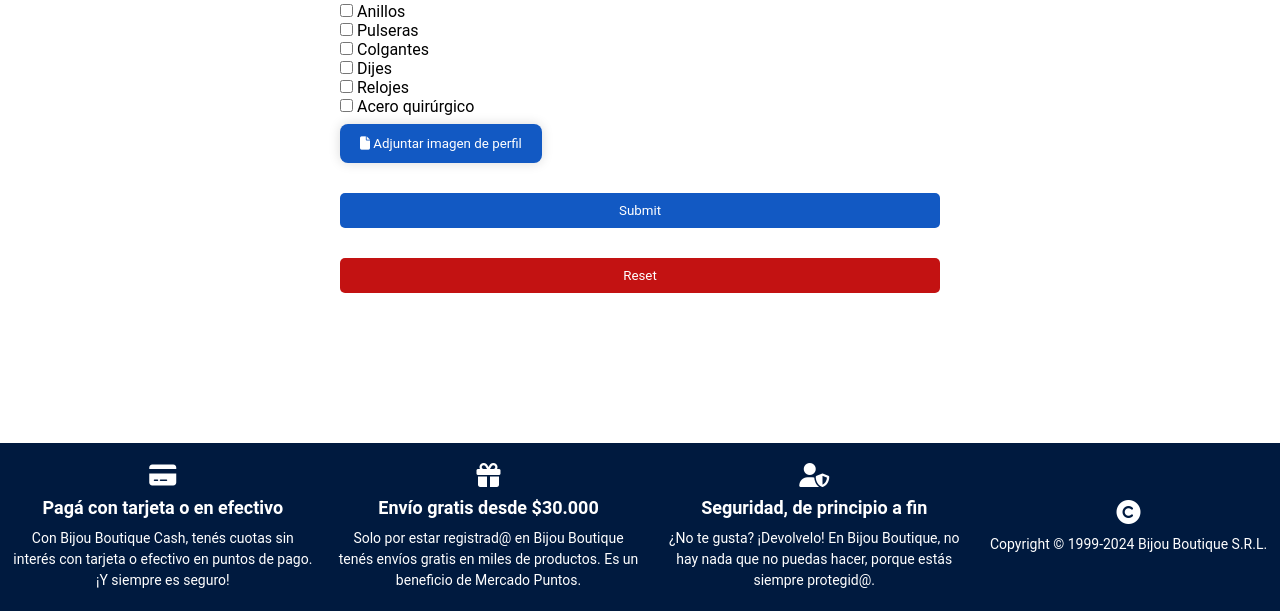
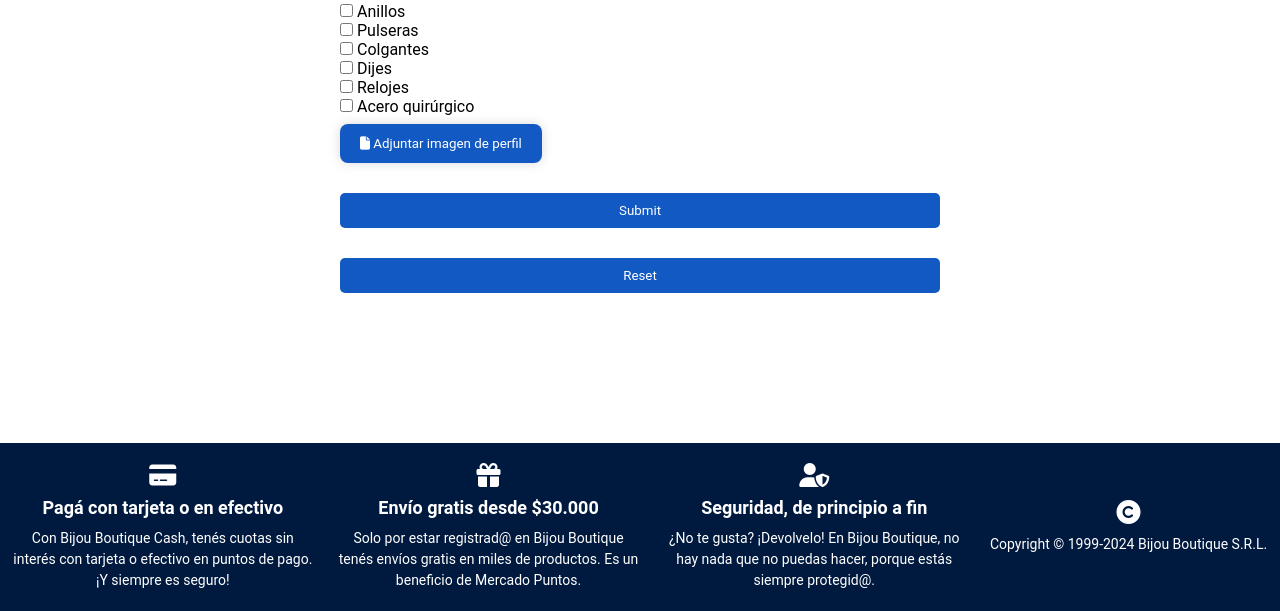
Before and after one commit to DH-Comision-07/Grupo-4-Bijou-Boutique, a Node server app: page /create/ in a window 1280 px wide. Shown: the part 970-1581 px from the top of the page. Run offline with Node 20, Linux system fonts and the light colour scheme.

Commit message:
color #1259c3

```diff
--- a/public/css/register.css
+++ b/public/css/register.css
@@ -104,7 +104,7 @@
   }
 
   .reset {
-    background-color: #c31212;
+    background-color: #1259c3;
   }
 
 
```
